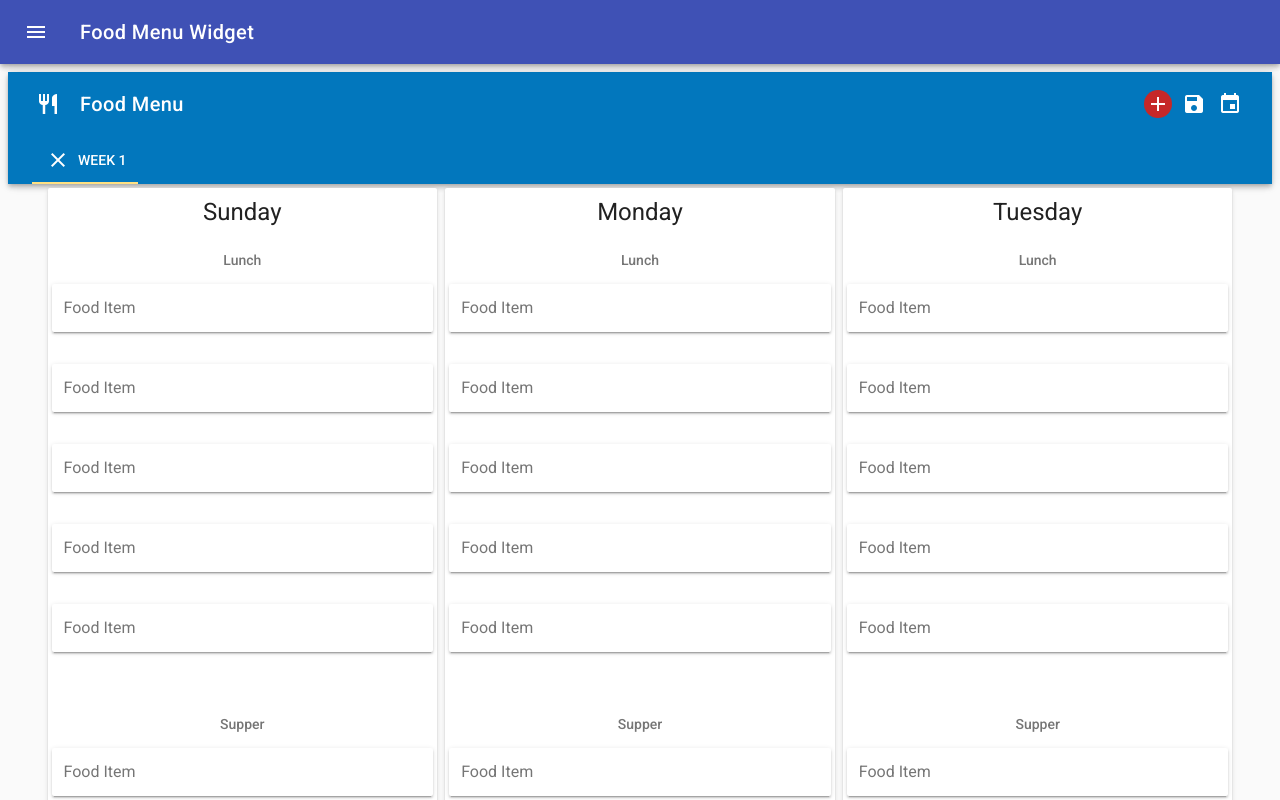
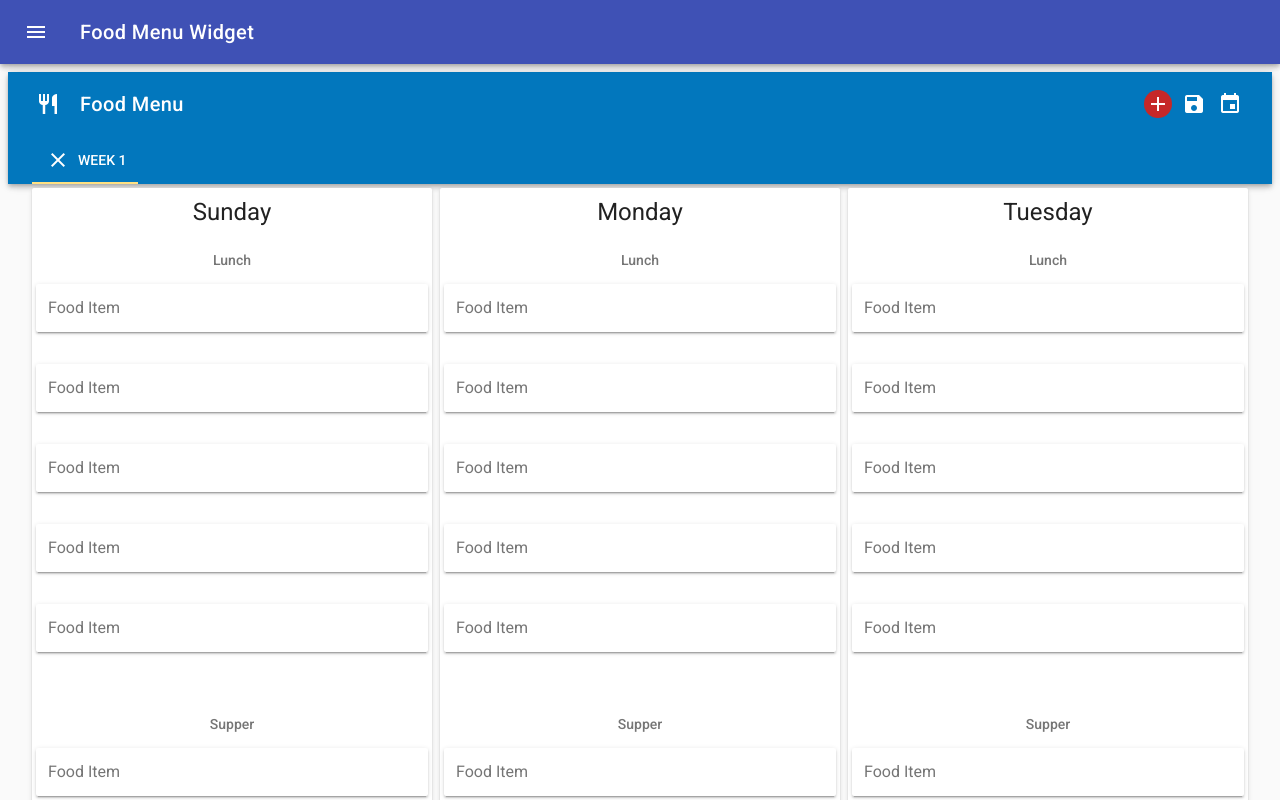
Before and after one commit to 371team4/371Team4, a Vue app: page /foodmenu in a window 1280 px wide. Shown: the top 800 px of the page. Built offline with nearby package versions, Linux system fonts and the light colour scheme; no server answers; sample sign-in values are in the browser's storage.

Commit message:
more style fixes

```diff
--- a/src/components/Designer.vue
+++ b/src/components/Designer.vue
@@ -694,7 +694,7 @@
                         <v-btn
                           data-test-attr="deleteImage"
                           class="px-0 py-0 mx-0 mt-4"
-                          style="margin-right: -10px !important;"
+                          style="margin-right: -10px !important; z-index: 2 !important;"
                           fab
                           small
                           absolute
@@ -1102,14 +1102,17 @@ export default {
         this.forceUpdateCarousel()
         this.$store.dispatch('saveSlide').then((response) => {
           this.$router.replace(`/designer/${this.$store.getters.currentSlide._id}`)
+          this.showPreview = true
         })
       }
     },
     clear () {
       // reset all of the data fields
-      this.images.map((image) => {
-        this.$store.dispatch('deleteImage', image._id)
-      })
+      if (this.$store.getters.isCurrentSlideDirty) {
+        this.images.map((image) => {
+          this.$store.dispatch('deleteImage', image._id)
+        })
+      }
       this.$store.commit(MUTATIONS.CLEAR_CURRENT_SLIDE)
       this.$refs.form.reset()
       this.$store.commit(MUTATIONS.CLEAR_CURRENT_SLIDE)
@@ -1142,7 +1145,9 @@ export default {
         .then(() => this.$store.commit(MUTATIONS.DELETE_IMAGE, image))
     },
     changeViews () {
-      this.showPreview = !this.showPreview
+      if (this.$refs.form.validate()) {
+        this.showPreview = !this.showPreview
+      }
       this.forceUpdateCarousel()
     },
     formatDate (dateStr) {
--- a/src/components/Slides.vue
+++ b/src/components/Slides.vue
@@ -166,7 +166,7 @@ export default {
             },
             images: [
               {
-                path: '/images/error-image.png'
+                path: '/images/error_image.png'
               }
             ]
           })
--- a/src/components/widgets/FoodMenuWidget.vue
+++ b/src/components/widgets/FoodMenuWidget.vue
@@ -85,11 +85,10 @@
         v-for="(week, index) in weeks"
         :key="index">
         <v-container
-          justify-center
-          justify-space-around
+          fluid
           grid-list-md
           text-xs-center
-          class="px-0 py-1">
+          class="py-1">
           <v-layout
             row
             wrap>
--- a/src/store/modules/slide/index.js
+++ b/src/store/modules/slide/index.js
@@ -20,7 +20,8 @@ const newSlide = {
   // the date of the slides event, has similar font info as title/description, content is date object
   date: { content: [], fontColor: 'Black', fontSize: 'Medium', fontStyle: 'Normal', fontWeight: 'Normal' },
   // the time of the event, same as date but time object instead of date object
-  time: { content: Date.now(), fontColor: 'Black', fontSize: 'Medium', fontStyle: 'Normal', fontWeight: 'Normal' },
+  // content of time will default to top of the hour
+  time: { content: Math.ceil((Date.now() + 1) / 3600000) * 3600000, fontColor: 'Black', fontSize: 'Medium', fontStyle: 'Normal', fontWeight: 'Normal' },
 
   meta: { template: 'DefaultSlideTemplate', timeout: 20, datesOnDisplay: [] }
 }
```
